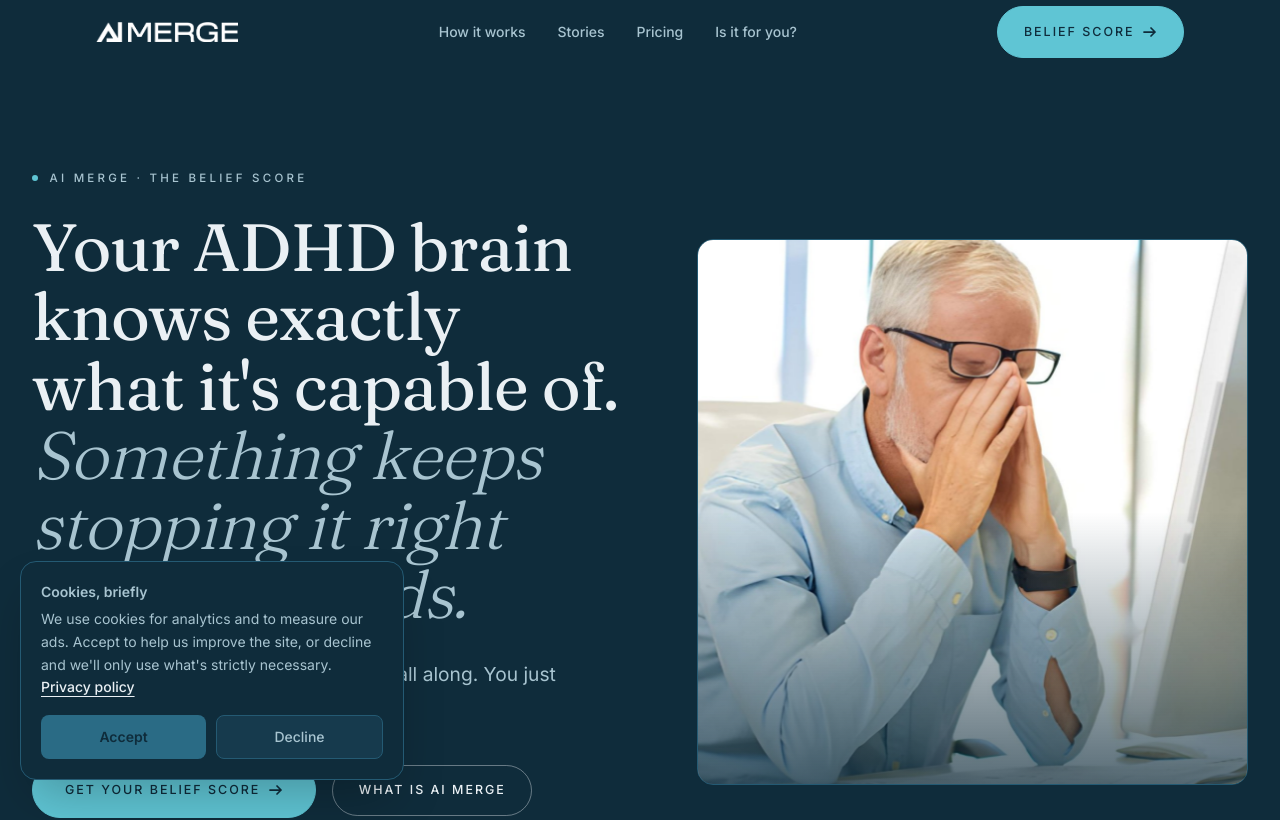
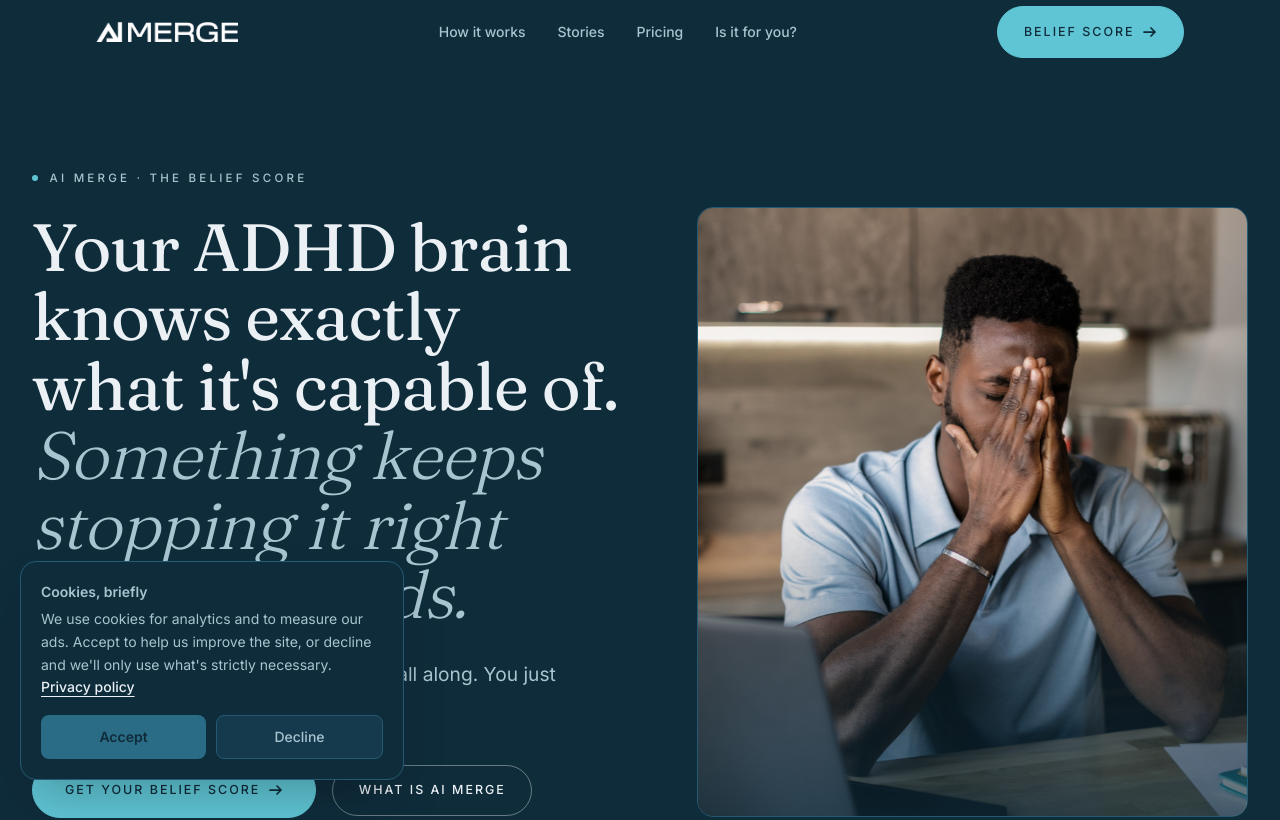
Before and after one commit to aggarwalmanuj/adhd-new, a Next.js app: page / in a window 1280 px wide. Shown: the top 820 px of the page. Built offline with nearby package versions, Linux system fonts and the light colour scheme; no server answers.

Commit message:
Swap hero image to Hero.jpg and increase hero height

```diff
--- a/app/page.tsx
+++ b/app/page.tsx
@@ -175,12 +175,12 @@ export default function Home() {
                   className="absolute inset-0 z-10 bg-linear-to-t from-bg/70 via-transparent to-transparent"
                 />
                 <Image
-                  src="/images/HeroSection.jpg"
+                  src="/images/Hero.jpg"
                   alt="A founder working with deep focus"
-                  width={920}
-                  height={1100}
+                  width={3149}
+                  height={4724}
                   priority
-                  className="ken-burns h-64 w-full object-cover sm:h-80 lg:h-136"
+                  className="ken-burns h-72 w-full object-cover sm:h-96 lg:h-152"
                 />
               </div>
             </Reveal>
```
Also changed, not shown: public/images/Hero.jpg (added).
